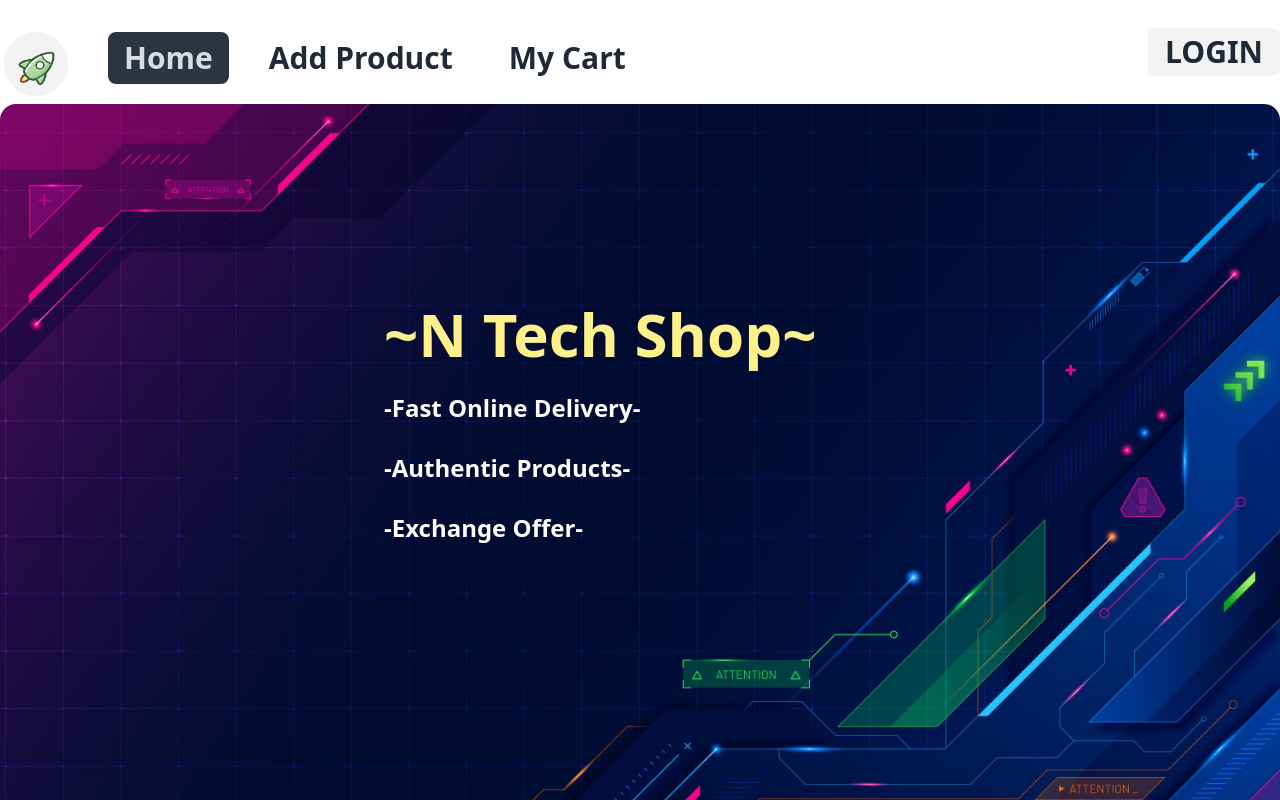
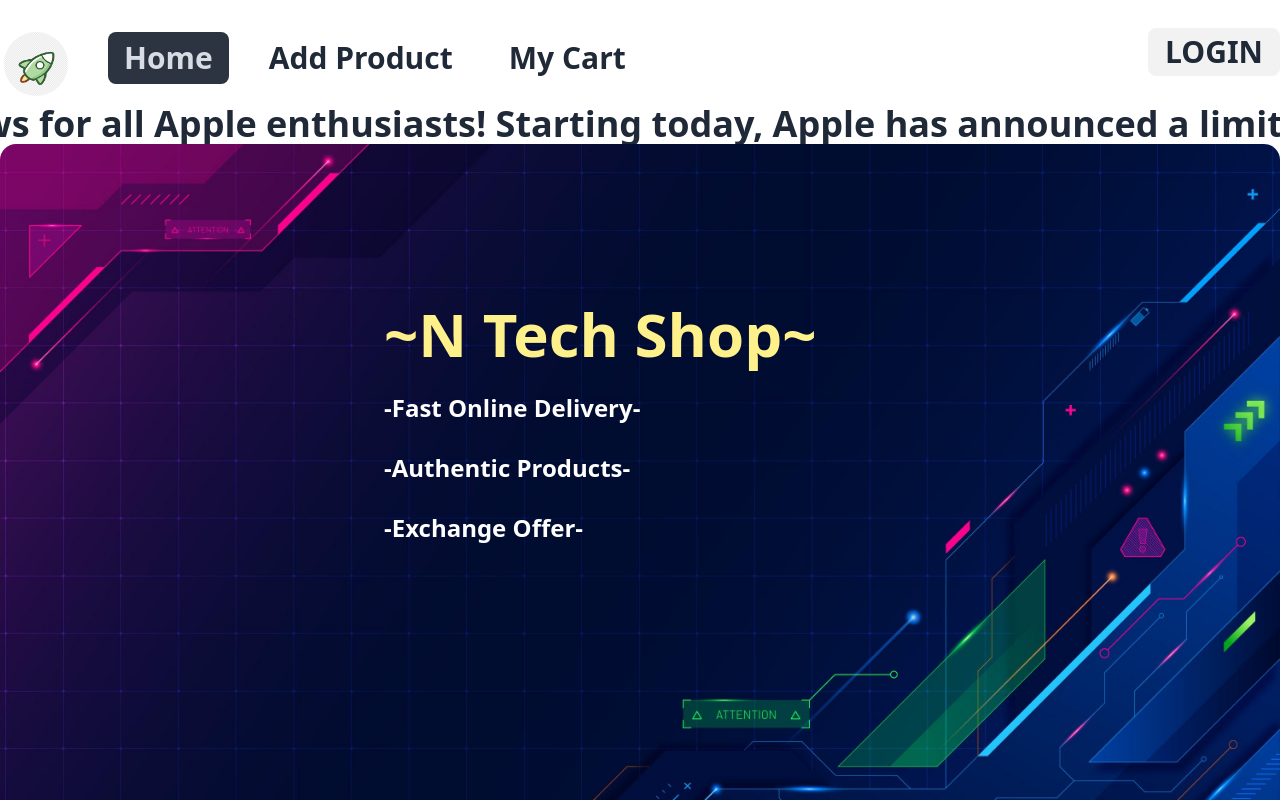
Before and after one commit to Darkspectra/N-Tech, a React (Vite) app: page / in a window 1280 px wide. Shown: the top 800 px of the page. Built offline with nearby package versions, Linux system fonts and the light colour scheme; no server answers.

Commit message:
added Discount News

```diff
--- a/package.json
+++ b/package.json
@@ -15,6 +15,7 @@
     "match-sorter": "^6.3.1",
     "react": "^18.2.0",
     "react-dom": "^18.2.0",
+    "react-fast-marquee": "^1.6.2",
     "react-icons": "^4.11.0",
     "react-router-dom": "^6.17.0",
     "sort-by": "^1.2.0",
--- a/src/App.jsx
+++ b/src/App.jsx
@@ -2,6 +2,7 @@
 import { Outlet } from 'react-router-dom'
 import './App.css'
 import NavBar from './Components/NavBar'
+import Discount from './Components/Discount'
 
 function App() {
 
@@ -9,6 +10,7 @@ function App() {
     <div>
       <div className="max-w-7xl mx-auto">
         <NavBar></NavBar>
+        <Discount></Discount>
         <Outlet></Outlet>
       </div>
     </div>
--- /dev/null
+++ b/src/Components/Discount.jsx
@@ -0,0 +1,14 @@
+import Marquee from "react-fast-marquee";
+
+
+const Discount = () => {
+    return (
+        <div>
+            <Marquee pauseOnHover={true} speed={100}>
+                <p className="mr-12 text-4xl font-bold">Get ready for some fantastic news for all Apple enthusiasts! Starting today, Apple has announced a limited-time discount on a range of iPhones with discount <span className="text-4xl font-bold text-green-600">30%</span> </p>
+            </Marquee>
+        </div>
+    );
+};
+
+export default Discount;
--- a/src/Components/NavBar.jsx
+++ b/src/Components/NavBar.jsx
@@ -3,8 +3,6 @@ import { useContext } from "react";
 import logo from '../assets/logo.png';
 import { AuthContext } from "../Provider/AuthProvider";
 import userDefault from "../assets/user.jpg";
-
-// import Discount from "./Discount";
 
 
 const NavBar = () => {
@@ -60,7 +58,6 @@ const NavBar = () => {
                     }
                 </div>
             </div>
-            {/* <Discount></Discount> */}
         </div>
     );
 };
```
Also changed, not shown: 1 other file (tests, documents, lock files or other folders).
